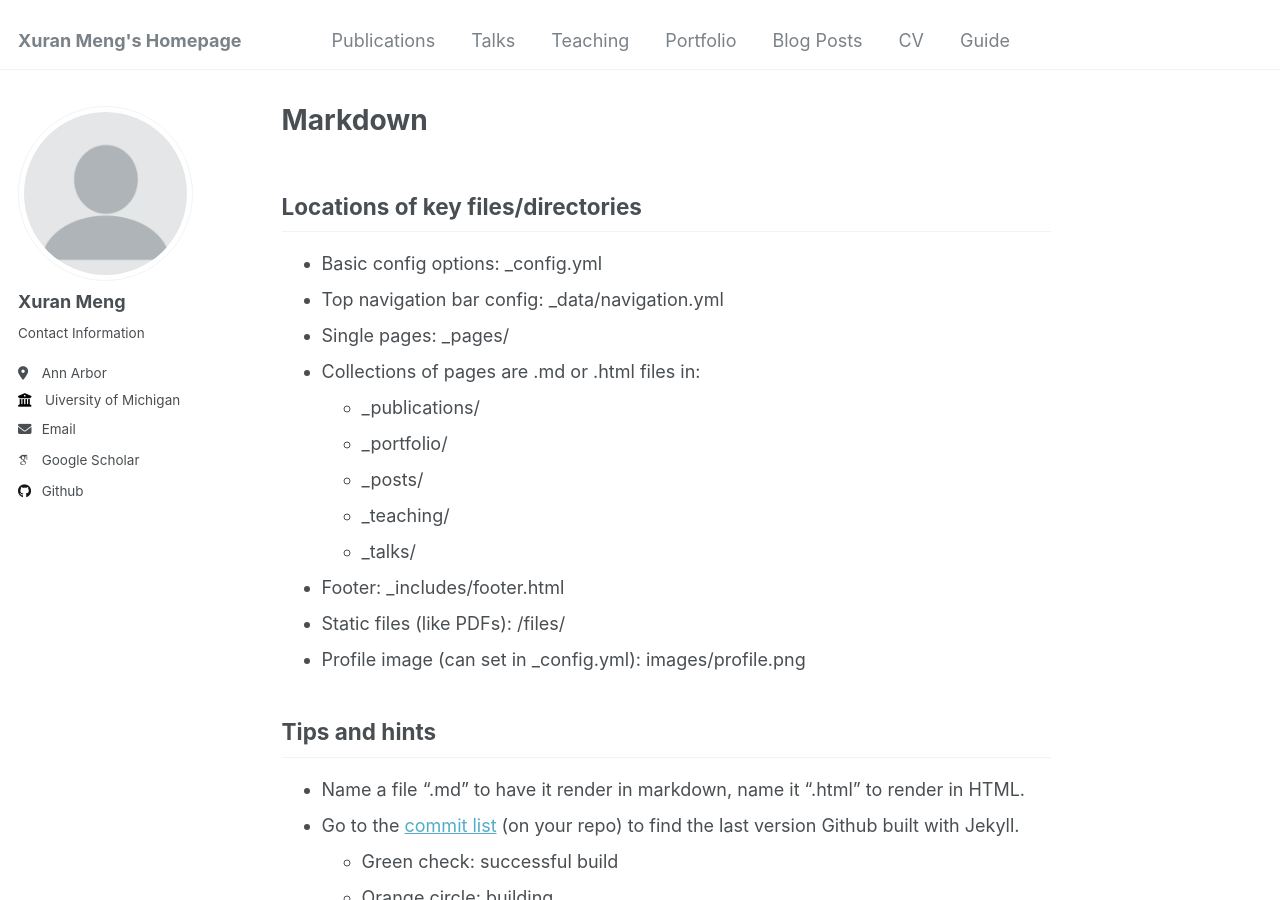
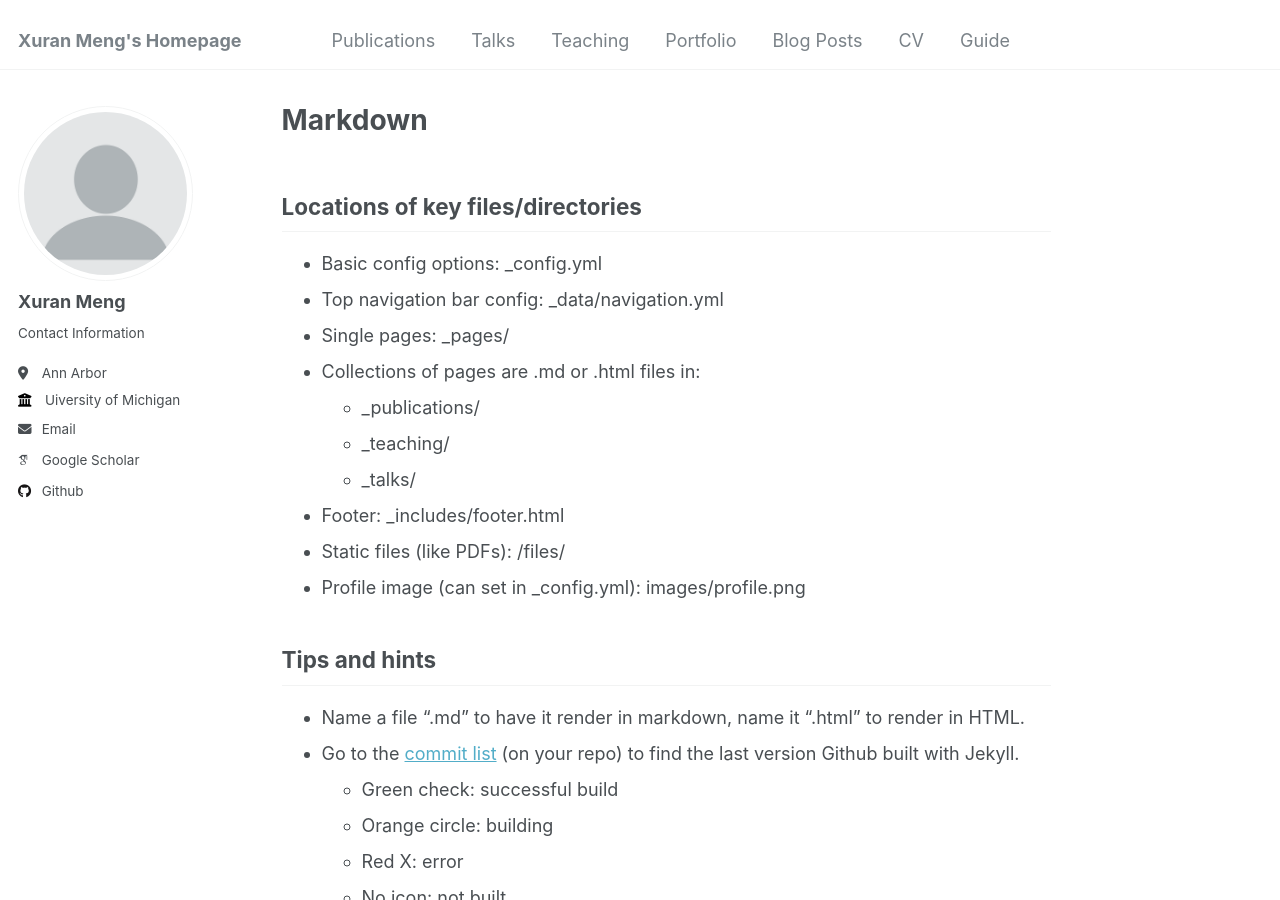
Before and after one commit to XuranMeng/XuranMeng.github.io, a Jekyll site: the page built from _pages/markdown.md, in a window 1280 px wide and 900 px high. Built offline with Jekyll 4.4.1, drawn with Linux system fonts in a browser that asks for light colours; some web fonts are replaced.

Commit message:
Update markdown.md

```diff
--- a/_pages/markdown.md
+++ b/_pages/markdown.md
@@ -14,8 +14,6 @@ redirect_from:
 * Single pages: _pages/
 * Collections of pages are .md or .html files in:
   * _publications/
-  * _portfolio/
-  * _posts/
   * _teaching/
   * _talks/
 * Footer: _includes/footer.html
```
